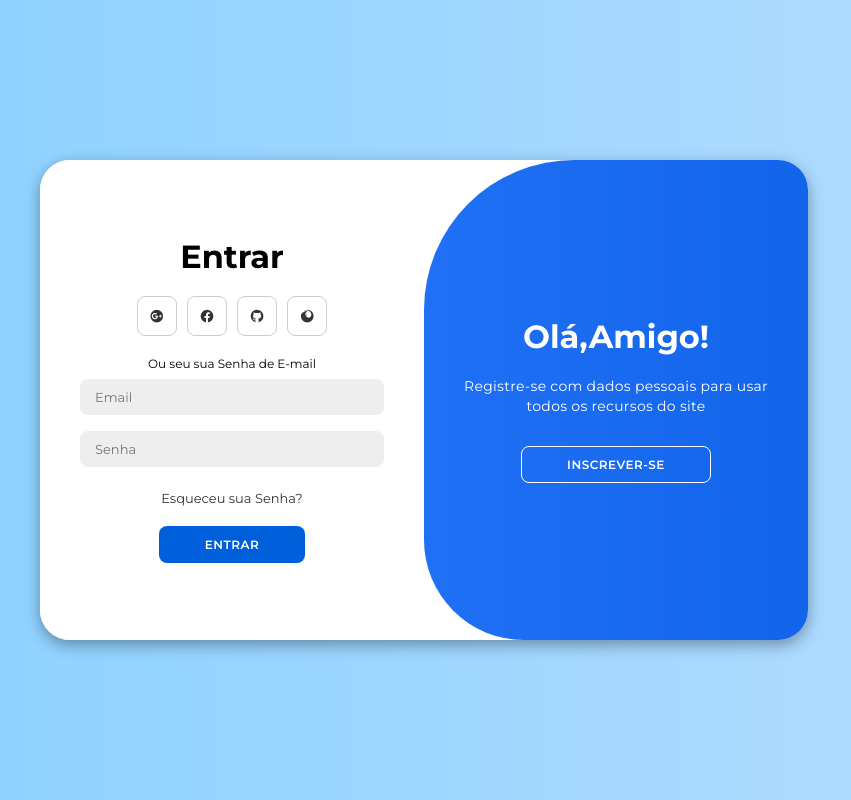
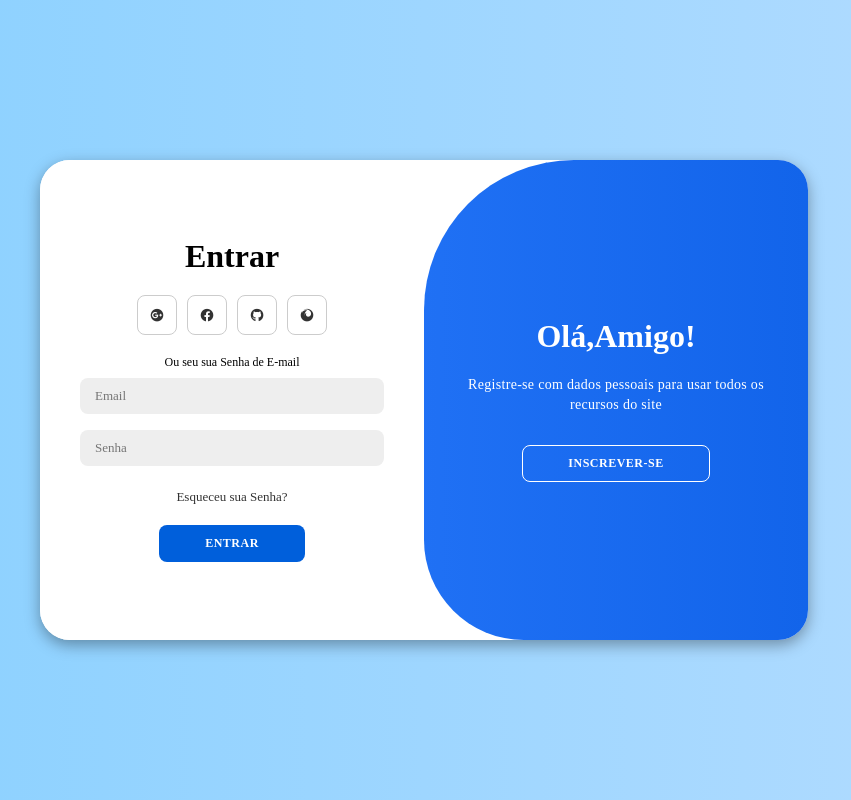
Before and after one commit to clarinha1197/Sala_De_Aula, a plain HTML site: page cadastro_login/index.html in a window 1280 px wide. Shown: the whole page, without its empty margins (216-1067 px from the left). Drawn offline with Linux system fonts and the light colour scheme.

Commit message:
Revert "a"
This reverts commit b65d42673ab859345dc8b8a5b28dec73cbc5bfb8.

```diff
--- a/cadastro_login/index.html
+++ b/cadastro_login/index.html
@@ -25,7 +25,7 @@
                 <input type="text" placeholder="Nome">
                 <input type="email" placeholder="Email">
                 <input type="password" placeholder="Senha">
-                <button type="submit">Inscrever-se</button>
+                <button>Inscrever-se</button>
             </form>
         </div>
         <div class="form-container sign-in">
@@ -41,7 +41,7 @@
                 <input type="email" placeholder="Email">
                 <input type="password" placeholder="Senha">
                 <a href="#">Esqueceu sua Senha?</a>
-                <button type="submit">Entrar</button>
+                <button>Entrar</button>
             </form>
         </div>
         <div class="toggle-container">
--- a/cadastro_login/style.css
+++ b/cadastro_login/style.css
@@ -1,10 +1,11 @@
-@import url('https://fonts.googleapis.com/css2?family=Montserrat:wght@300;400;500;600;700&display=swap');
+@import url('https://fonts.googleapis.com/css2?family=Work+Sans:wght@300&display=swap');
+
 
 *{
     margin: 0;
     padding: 0;
     box-sizing: border-box;
-    font-family: 'Montserrat', sans-serif;
+    font-family: 'Work+Sans';
 }
 
 body{
--- /dev/null
+++ b/codetela/Login/style_Login.css
@@ -0,0 +1,60 @@
+body {
+    font-family: Arial, sans-serif;
+    background: rgb(100, 96, 243);
+    background: linear-gradient(0deg, rgb(34, 29, 187) 0%, rgba(45,142,253,1) 100%);
+    display: flex;
+    justify-content: center;
+    align-items: center;
+    height: 100vh;
+    margin: 0;
+
+}
+
+.login-container {
+    background: white;
+    padding: 20px;
+    border-radius: 8px;
+    box-shadow: 0 2px 10px rgba(0, 0, 0, 0.1);
+    width: 290px;
+    height: 35%;
+}
+
+
+h1 {
+    text-align: center;
+}
+
+label {
+    margin-top: 10px;
+    display: block;
+}
+
+input {
+    width: 93%;
+    padding: 9px;
+    margin: 2px 0 10px;
+    border: 2px solid rgb(202, 202, 202);
+    border-radius: 4px;
+}
+
+button {
+    width: 15%;
+    padding: 10px;
+    background-color: #1481ff;
+    color: rgb(255, 255, 255);
+    border: none;
+    border-radius: 4px;
+    cursor: pointer;
+    align-items: center;
+    margin: 5;
+    position: absolute;
+    top: 50%;
+    left: 50%;
+    transform: translate(-50%, 150%);
+    margin-top: 50px;
+
+}
+
+button:hover {
+    background-color: #1481ff;
+}
```
Also changed, not shown: codetela/Login/Index_Login.html (added, +24 -0 lines).
